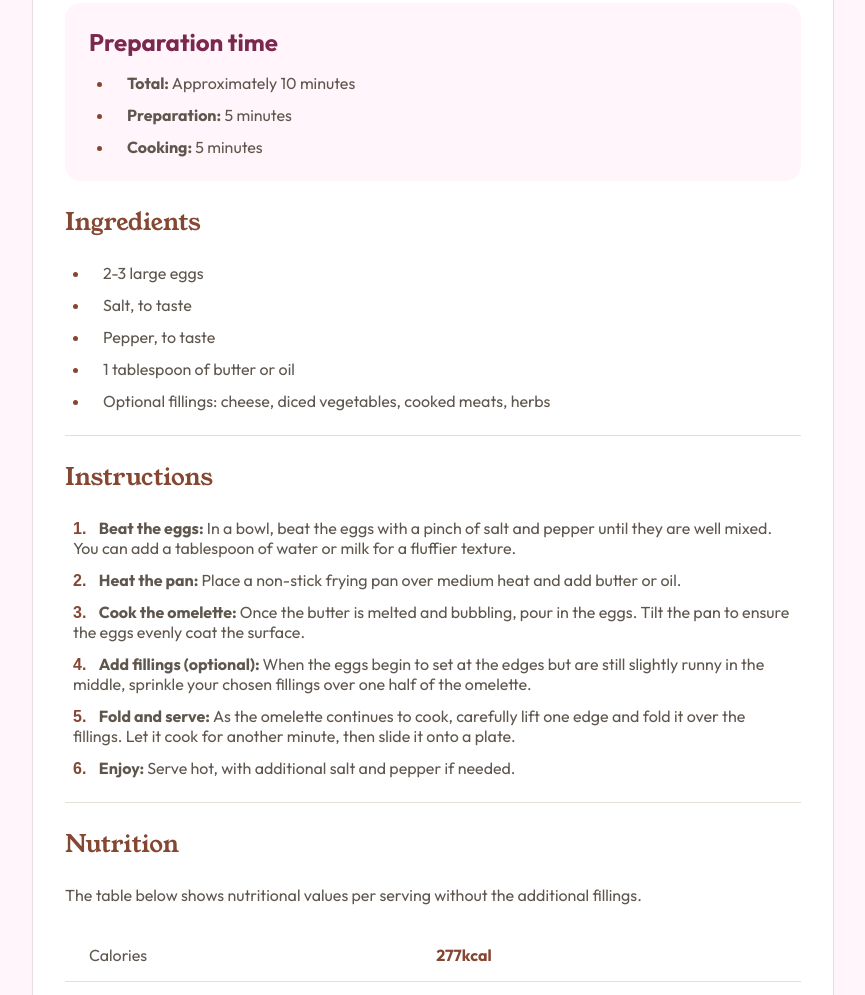
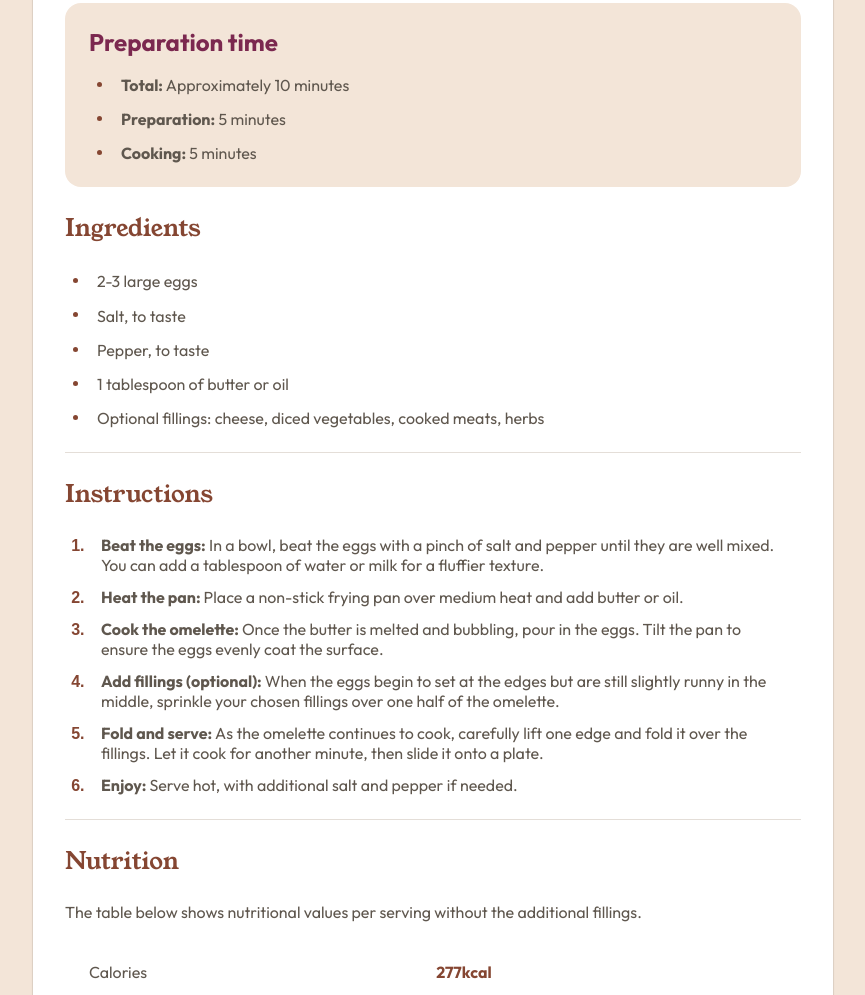
Before and after one commit to MgMyatHtayKhant/recipe-page-main, a plain HTML site: page index.html in a window 1280 px wide. Shown: the part 623-1618 px from the top of the page, without its empty margins (207-1072 px from the left). Drawn offline with Linux system fonts and the light colour scheme.

Commit message:
Fix some bugs

```diff
--- a/index.html
+++ b/index.html
@@ -21,7 +21,8 @@
       <section class="overview-section">
         <img
           src="./assets/images/image-omelette.jpeg"
-          alt="Omelette Image"
+          alt="A deliciously cooked
+        omelette plated beautifully"
           class="image"
         />
         <h1 class="heading">Simple Omelette Recipe</h1>
@@ -34,25 +35,36 @@
           <h2 class="sub-heading">Preparation time</h2>
           <ul class="list">
             <li>
-              <span class="bold f-span">Total:</span> Approximately 10 minutes
+              <span class="span middle-span">
+                <span class="bold">Total:</span> Approximately 10 minutes
+              </span>
             </li>
-            <li><span class="bold f-span">Preparation:</span> 5 minutes</li>
-            <li><span class="bold f-span">Cooking:</span> 5 minutes</li>
+            <li>
+              <span class="span middle-span">
+                <span class="bold">Preparation:</span> 5 minutes
+              </span>
+            </li>
+            <li>
+              <span class="span middle-span">
+                <span class="bold">Cooking:</span> 5 minutes
+              </span>
+            </li>
           </ul>
         </div>
       </section>
       <section class="ingredients-section">
         <h2 class="heading">Ingredients</h2>
         <ul class="list">
-          <li><span class="f-span">2-3 large eggs</span></li>
-          <li><span class="f-span">Salt, to taste</span></li>
-          <li><span class="f-span">Pepper, to taste</span></li>
-          <li><span class="f-span">1 tablespoon of butter or oil</span></li>
+          <li><span class="span middle-span">2-3 large eggs</span></li>
+          <li><span class="span middle-span">Salt, to taste</span></li>
+          <li><span class="span middle-span">Pepper, to taste</span></li>
           <li>
-            <span class="f-span"
-              >Optional fillings: cheese, diced vegetables, cooked meats,
-              herbs</span
-            >
+            <span class="span middle-span">1 tablespoon of butter or oil</span>
+          </li>
+          <li>
+            <span class="span middle-span">
+              Optional fillings: cheese, diced vegetables, cooked meats, herbs
+            </span>
           </li>
         </ul>
       </section>
@@ -60,33 +72,46 @@
         <h2 class="heading">Instructions</h2>
         <ol class="list">
           <li>
-            <span class="bold f-span"> Beat the eggs:</span> In a bowl, beat the
-            eggs with a pinch of salt and pepper until they are well mixed. You
-            can add a tablespoon of water or milk for a fluffier texture.
+            <span class="span top-span">
+              <span class="bold"> Beat the eggs:</span> In a bowl, beat the eggs
+              with a pinch of salt and pepper until they are well mixed. You can
+              add a tablespoon of water or milk for a fluffier texture.
+            </span>
           </li>
           <li>
-            <span class="bold f-span">Heat the pan: </span> Place a non-stick
-            frying pan over medium heat and add butter or oil.
+            <span class="span top-span">
+              <span class="bold">Heat the pan: </span> Place a non-stick frying
+              pan over medium heat and add butter or oil.
+            </span>
           </li>
           <li>
-            <span class="bold f-span">Cook the omelette: </span> Once the butter
-            is melted and bubbling, pour in the eggs. Tilt the pan to ensure the
-            eggs evenly coat the surface.
+            <span class="span top-span">
+              <span class="bold">Cook the omelette: </span> Once the butter is
+              melted and bubbling, pour in the eggs. Tilt the pan to ensure the
+              eggs evenly coat the surface.
+            </span>
           </li>
           <li>
-            <span class="bold f-span">Add fillings (optional): </span> When the
-            eggs begin to set at the edges but are still slightly runny in the
-            middle, sprinkle your chosen fillings over one half of the omelette.
+            <span class="span top-span">
+              <span class="bold">Add fillings (optional): </span> When the eggs
+              begin to set at the edges but are still slightly runny in the
+              middle, sprinkle your chosen fillings over one half of the
+              omelette.
+            </span>
           </li>
           <li>
-            <span class="bold f-span">Fold and serve: </span> As the omelette
-            continues to cook, carefully lift one edge and fold it over the
-            fillings. Let it cook for another minute, then slide it onto a
-            plate.
+            <span class="span top-span">
+              <span class="bold">Fold and serve: </span> As the omelette
+              continues to cook, carefully lift one edge and fold it over the
+              fillings. Let it cook for another minute, then slide it onto a
+              plate.
+            </span>
           </li>
           <li>
-            <span class="bold f-span">Enjoy: </span> Serve hot, with additional
-            salt and pepper if needed.
+            <span class="span top-span">
+              <span class="bold">Enjoy: </span> Serve hot, with additional salt
+              and pepper if needed.
+            </span>
           </li>
         </ol>
       </section>
--- a/style.css
+++ b/style.css
@@ -1,5 +1,5 @@
 :root {
-  --body-bg-color: hsl(330, 100%, 98%);
+  --body-bg-color: hsl(29, 53%, 90%);
   --container-bg-color: hsl(0, 0%, 100%);
   --preparation-color: hsl(332, 51%, 32%);
   --heading-color: hsl(14, 45%, 36%);
@@ -64,8 +64,7 @@
 
 .list {
   padding: 0 0.5rem;
-  margin-bottom: 0;
-  list-style-position: inside;
+  margin: 1rem 1rem 0;
 }
 
 .list li {
@@ -76,13 +75,23 @@
   margin-bottom: 0;
 }
 
-.list li .f-span {
+.list li .span {
+  display: inline-block;
+}
+
+.list li .middle-span {
   margin-left: 0.5rem;
+  vertical-align: middle;
+}
+
+.list li .top-span {
+  margin-left: 0.75rem;
+  vertical-align: top;
 }
 
 .list li::marker {
   color: var(--heading-color);
-  font-weight: bolder;
+  font-weight: bold;
   font-family: sans-serif;
 }
 
@@ -100,7 +109,7 @@
   padding: 1rem 0;
 }
 
-.nutrition-section .nutrition:not(.nutrition-section .nutrition:last-child) {
+.nutrition-section .nutrition:not(:last-child) {
   border-bottom: 1px solid hsl(30, 18%, 87%);
 }
 
@@ -130,6 +139,18 @@
   font-weight: 700;
 }
 
+@media only screen and (max-width: 468px) {
+  html {
+    font-size: 14px;
+  }
+
+  .container {
+    margin: 0;
+    border: 0;
+    border-radius: 0;
+  }
+}
+
 @font-face {
   font-family: "outfit";
   src: url("./assets/fonts/outfit/Outfit-VariableFont_wght.ttf")
```
